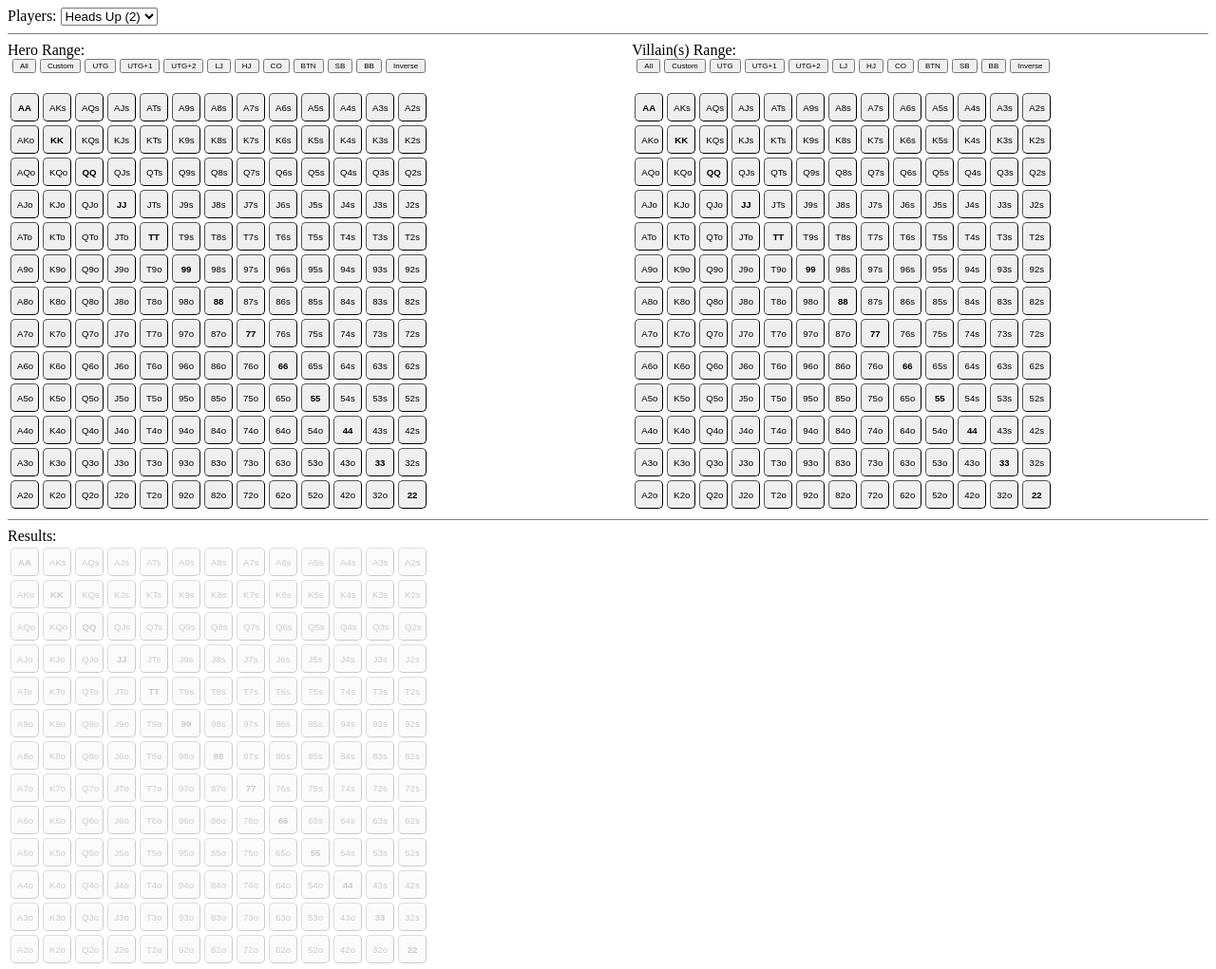
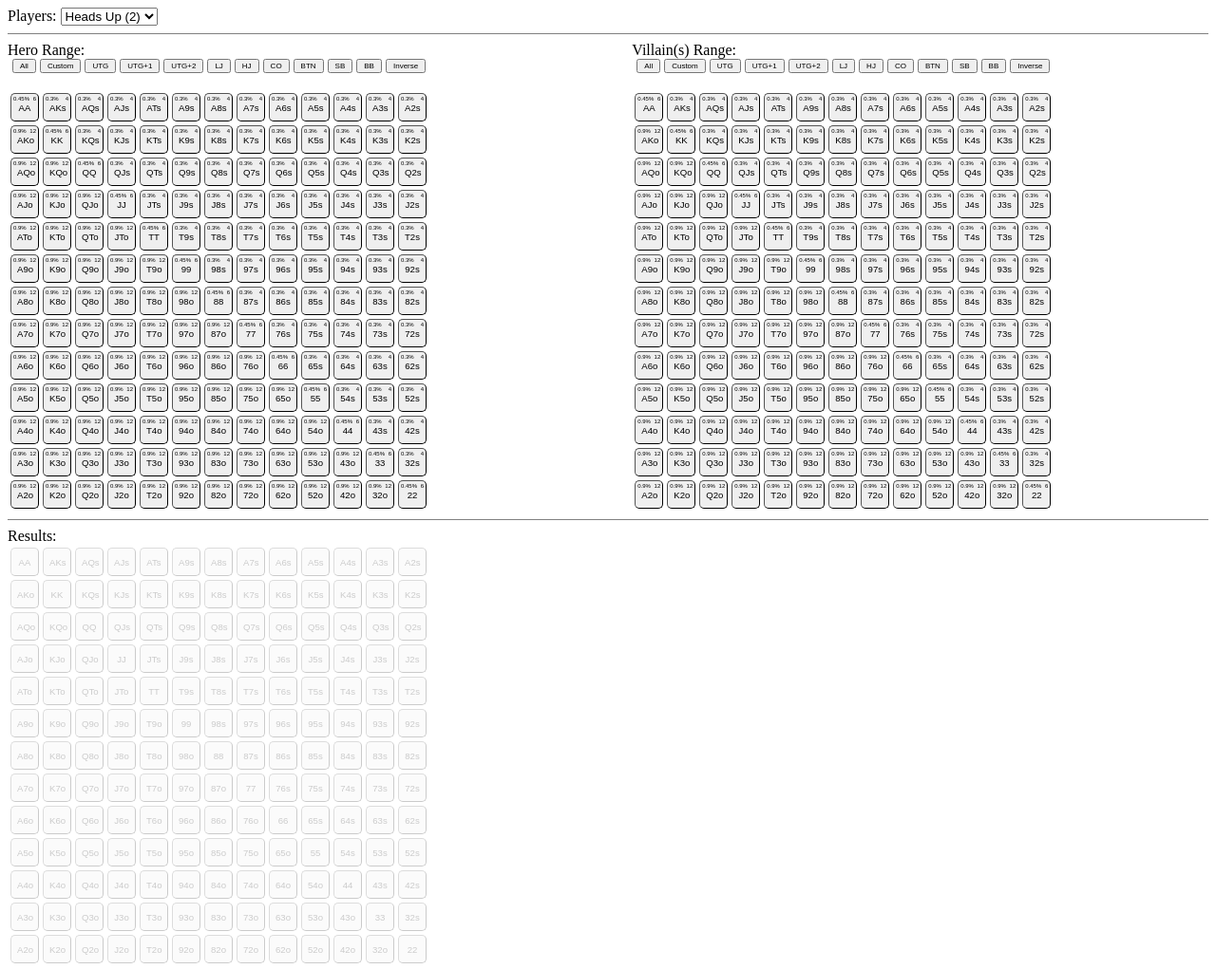
Before and after one commit to ajm2017/CardJS, a plain HTML site: page range_race.html in a window 1280 px wide. Shown: the top 1021 px of the page at 95% size. Drawn offline with nearby package versions, Linux system fonts and the light colour scheme.

Commit message:
Showing combo counts and some other efficiencies.

```diff
--- a/range_race.html
+++ b/range_race.html
@@ -12,18 +12,58 @@
       cards.forEach((card, index) => {
         tableHTML += '<tr>';
         cards.slice(0,index).forEach(innerCard => {
-          tableHTML += `<td><button class="hand-range-button ${who}" id="${who}_${innerCard}${card}o">${innerCard}${card}o</button></td>`;
+          tableHTML += buildRangeButton(who, innerCard, card, 'o');
         });
         cards.slice(index).forEach(innerCard => {
           if (card==innerCard) {
-            tableHTML += `<td><button class="hand-range-button pocketpair ${who}" id="${who}_${card}${innerCard}">${card}${innerCard}</button></td>`;
+            tableHTML += buildRangeButton(who, card, innerCard, '');
           } else {
-            tableHTML += `<td><button class="hand-range-button ${who}" id="${who}_${card}${innerCard}s">${card}${innerCard}s</button></td>`;
+            tableHTML += buildRangeButton(who, card, innerCard, 's');
           }
         });
         tableHTML += '</tr>';
       });
       return tableHTML;
+    }
+
+    function displayCombos(who, d){
+      let combos = [];
+      let types = new Map();
+      d.forEach(function(c1,a){
+        d.forEach(function(c2,b){
+          if (b>a) {
+            combos.push([c1,c2]);
+          }
+        });
+      });
+
+      combos.forEach(h=>{
+        let thistype = binHand2type(h);
+        if (types.has(thistype)) {
+          cnt = types.get(thistype);
+          types.set(thistype, cnt+1);
+        } else {
+          types.set (thistype,1);
+        }
+      });
+
+      //console.log (types);
+      types.forEach(function(v,k){
+       $(`#${who}_${k}`).find('.combo-num').html(v);
+       $(`#${who}_${k}`).find('.combo-perc').html((Math.round(v/combos.length*10000,5)/100).toLocaleString()+'%');
+      });
+
+    }
+
+    function buildRangeButton(who, innerCard, card, ext) {
+      let comboText = `<span class="combo-num">abc</span><span class="combo-perc">xyz</span>`;
+      if (who!='hero' && who!='villain') comboText = '';
+      return `<td>
+        <button class="hand-range-button ${who}" id="${who}_${innerCard}${card}${ext}" data-type="${innerCard}${card}${ext}">
+          ${innerCard}${card}${ext}
+          ${comboText}
+        </button>
+        </td>`;
     }
 
     let heroRange = [];
@@ -33,7 +73,7 @@
       if (who=='hero') {
         heroRange = [];
         $('.hand-range-button.hero.selected').each(function() {
-          let value = $(this).html();
+          let value = $(this).data('type').toLocaleString();
           heroRange.push(value);
         });
         console.log (heroRange);
@@ -42,7 +82,7 @@
       if (who=='villain') {
         villainRange = [];
         $('.hand-range-button.villain.selected').each(function() {
-          let value = $(this).html();
+          let value = $(this).data('type').toLocaleString();
           villainRange.push(value);
         });
         console.log (villainRange);
@@ -52,7 +92,7 @@
     let resultset = []
     function initResults() {
       $('.hand-range-button.hero').each(function() {
-          let value = $(this).html();
+          let value = $(this).data('type').toLocaleString();
           resultset.push([value,0,0]);
           //0 - hand type
           //1 - occurrences
@@ -185,10 +225,27 @@
         text-align: center;
         border-radius: 5px;
         border-width: 1px;
+        position:relative;
     }
 
     .hand-range-button.result {
       background: linear-gradient(to right, #f0f0f0 50%, #f0f0f0 50%);
+    }
+
+    .combo-num {
+      position: absolute;
+      top: 0;
+      right: 0;
+      font-size: 0.6em;
+      margin: 2px;
+    }
+
+    .combo-perc {
+      position: absolute;
+      top: 0;
+      left: 0;
+      font-size: 0.6em;
+      margin: 2px;
     }
 
     .pocketpair {
@@ -330,12 +387,17 @@
             saveRange(who);
             resetResults();
           });
+          var deckbin = [];
+          deckbin = createDeck_bin(false);
+          displayCombos(who, deckbin);
         }
       }
 
       displayRange('hero');
       displayRange('villain');
       displayRange('result');
+
+
 
     });
 
```
